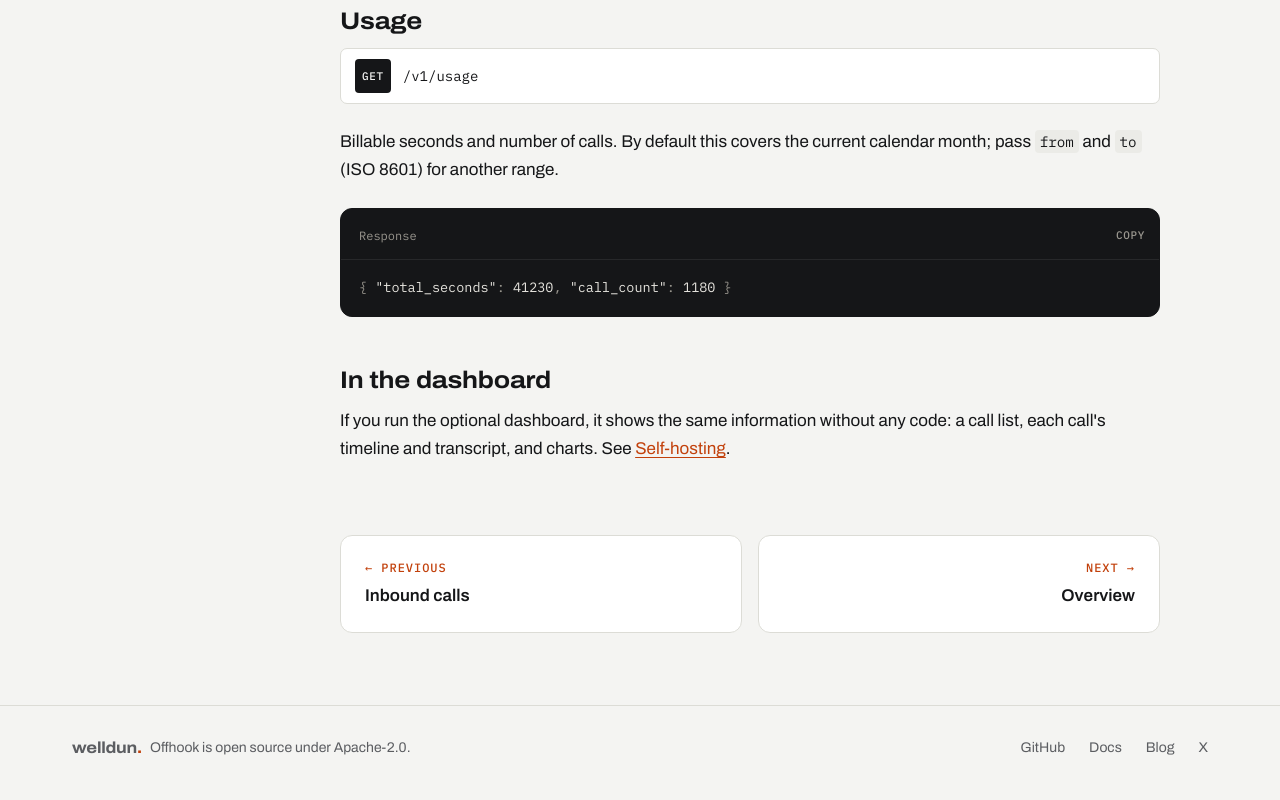
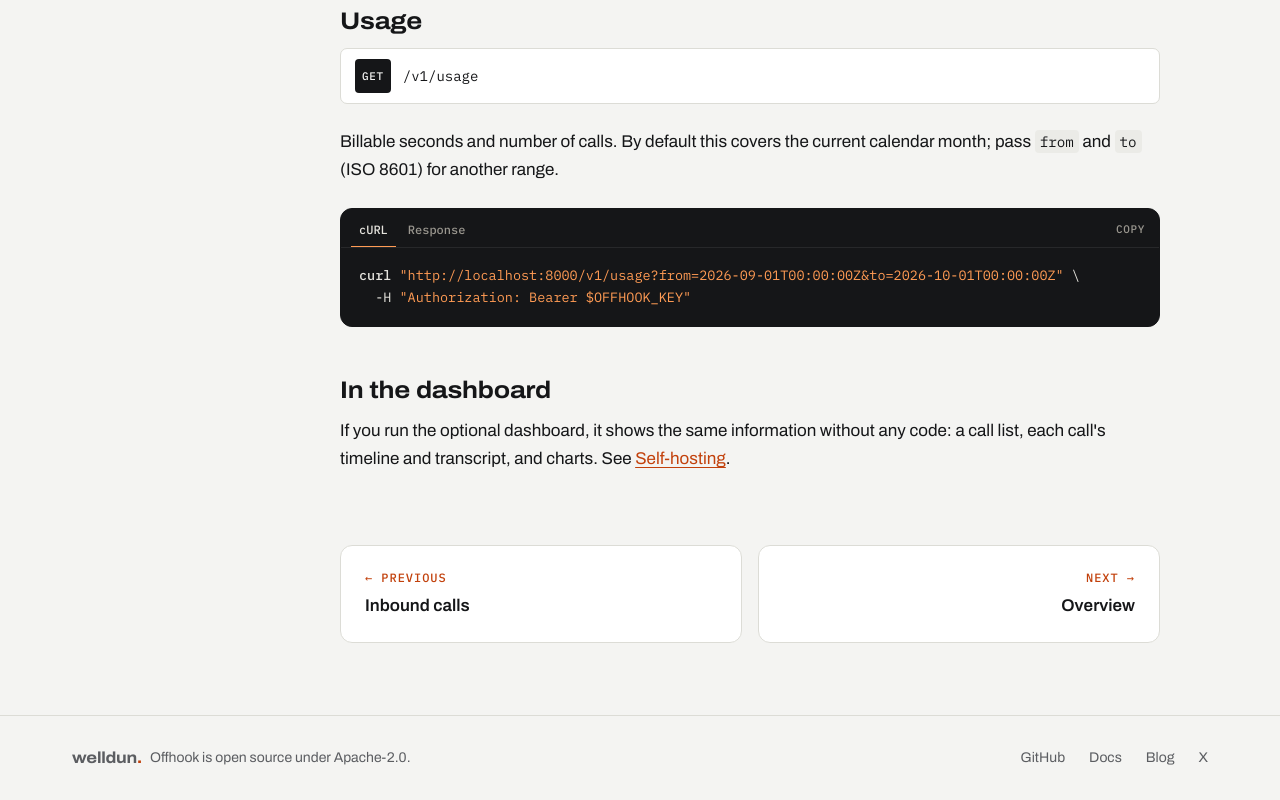
Before and after one commit to welldunai/offhook, an Astro site in the folder site/: page /docs/logs in a window 1280 px wide. Shown: the part 951-1751 px from the top of the page. Built offline with nearby package versions, Linux system fonts and the light colour scheme; Astro itself is replaced by a stand-in of ours.

Commit message:
Show the usage range in the docs example
Co-Authored-By: Claude Opus 5.5 <noreply@anthropic.com>

```diff
--- a/site/src/pages/docs/logs.astro
+++ b/site/src/pages/docs/logs.astro
@@ -29,7 +29,13 @@ import Endpoint from "../../components/docs/Endpoint.astro";
           Billable seconds and number of calls. By default this covers the current calendar
           month; pass <code>from</code> and <code>to</code> (ISO 8601) for another range.
         </p>
-        <Code tabs={[{ label: "Response", lang: "json", code: `{ "total_seconds": 41230, "call_count": 1180 }` }]} />
+        <Code tabs={[{ label: "cURL", lang: "bash", code: `curl "http://localhost:8000/v1/usage?from=2026-09-01T00:00:00Z&to=2026-10-01T00:00:00Z" \\
+  -H "Authorization: Bearer $OFFHOOK_KEY"` }, { label: "Response", lang: "json", code: `{
+  "from": "2026-09-01T00:00:00Z",
+  "to": "2026-10-01T00:00:00Z",
+  "total_seconds": 41230,
+  "call_count": 1180
+}` }]} />
 
         <h2 id="dashboard">In the dashboard</h2>
         <p>
```
